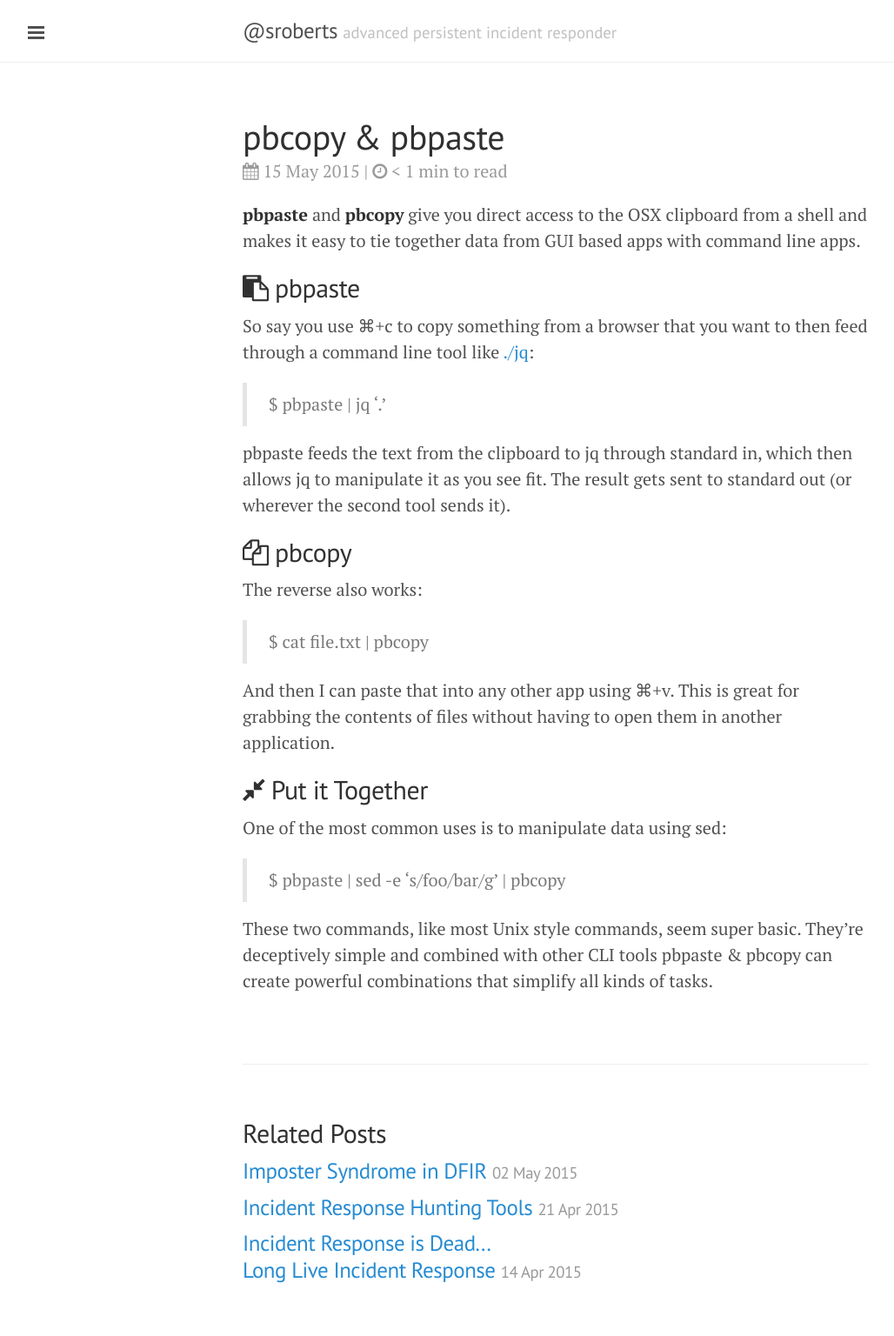
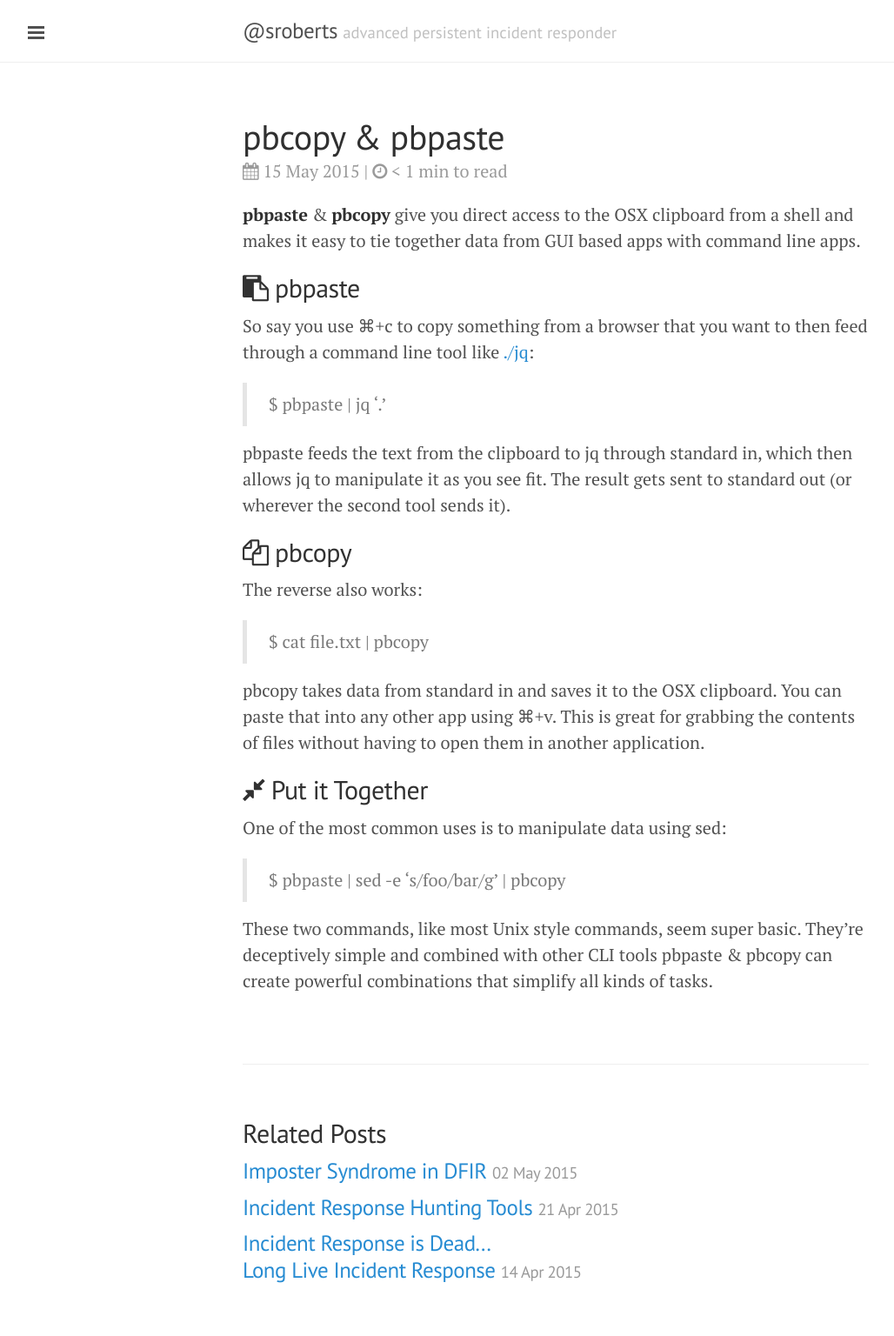
Before and after one commit to sroberts/sroberts.github.io, a Jekyll site: the page built from _posts/2015-05-15-mac-trick-pb.md, in a window 1280 px wide. Shown: the whole page at 87% size, without its empty margins (1-1029 px from the left). Built offline with Jekyll 4.4.1, drawn with Linux system fonts in a browser that asks for light colours; nearby versions of some CDN libraries.

Commit message:
added a few clairfication bits

```diff
--- a/_posts/2015-05-15-mac-trick-pb.md
+++ b/_posts/2015-05-15-mac-trick-pb.md
@@ -3,7 +3,7 @@ layout: post
 title: pbcopy & pbpaste
 ---
 
-__pbpaste__ and __pbcopy__ give you direct access to the OSX clipboard from a shell and makes it easy to tie together data from GUI based apps with command line apps.
+__pbpaste__ & __pbcopy__ give you direct access to the OSX clipboard from a shell and makes it easy to tie together data from GUI based apps with command line apps.
 
 ## <i class="fa fa-clipboard"></i> pbpaste
 
@@ -19,7 +19,7 @@ The reverse also works:
 
 > $ cat file.txt \| pbcopy
 
-And then I can paste that into any other app using ⌘+v. This is great for grabbing the contents of files without having to open them in another application.
+pbcopy takes data from standard in and saves it to the OSX clipboard. You can paste that into any other app using ⌘+v. This is great for grabbing the contents of files without having to open them in another application.
 
 ## <i class="fa fa-compress"></i> Put it Together
 
```
